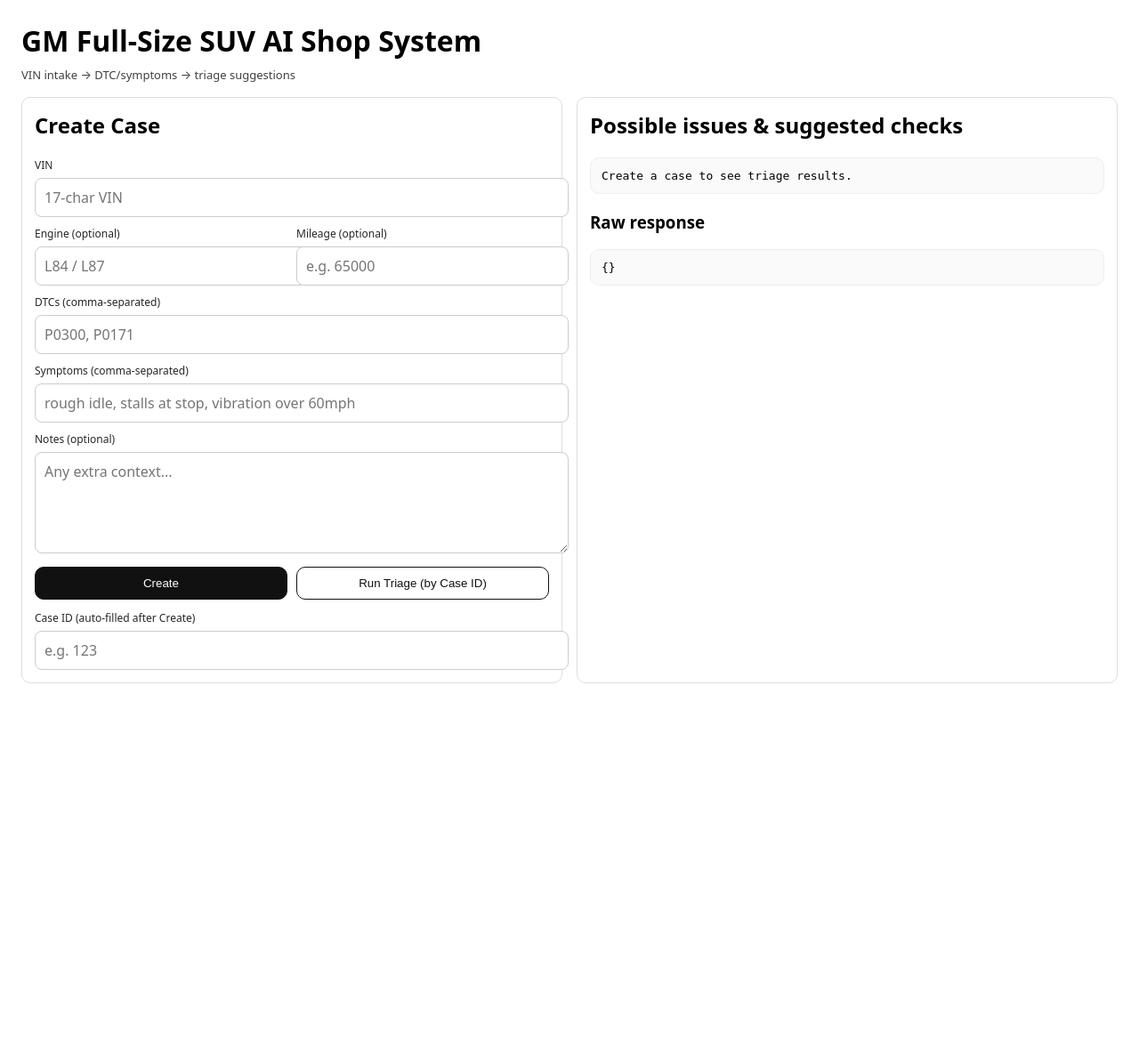
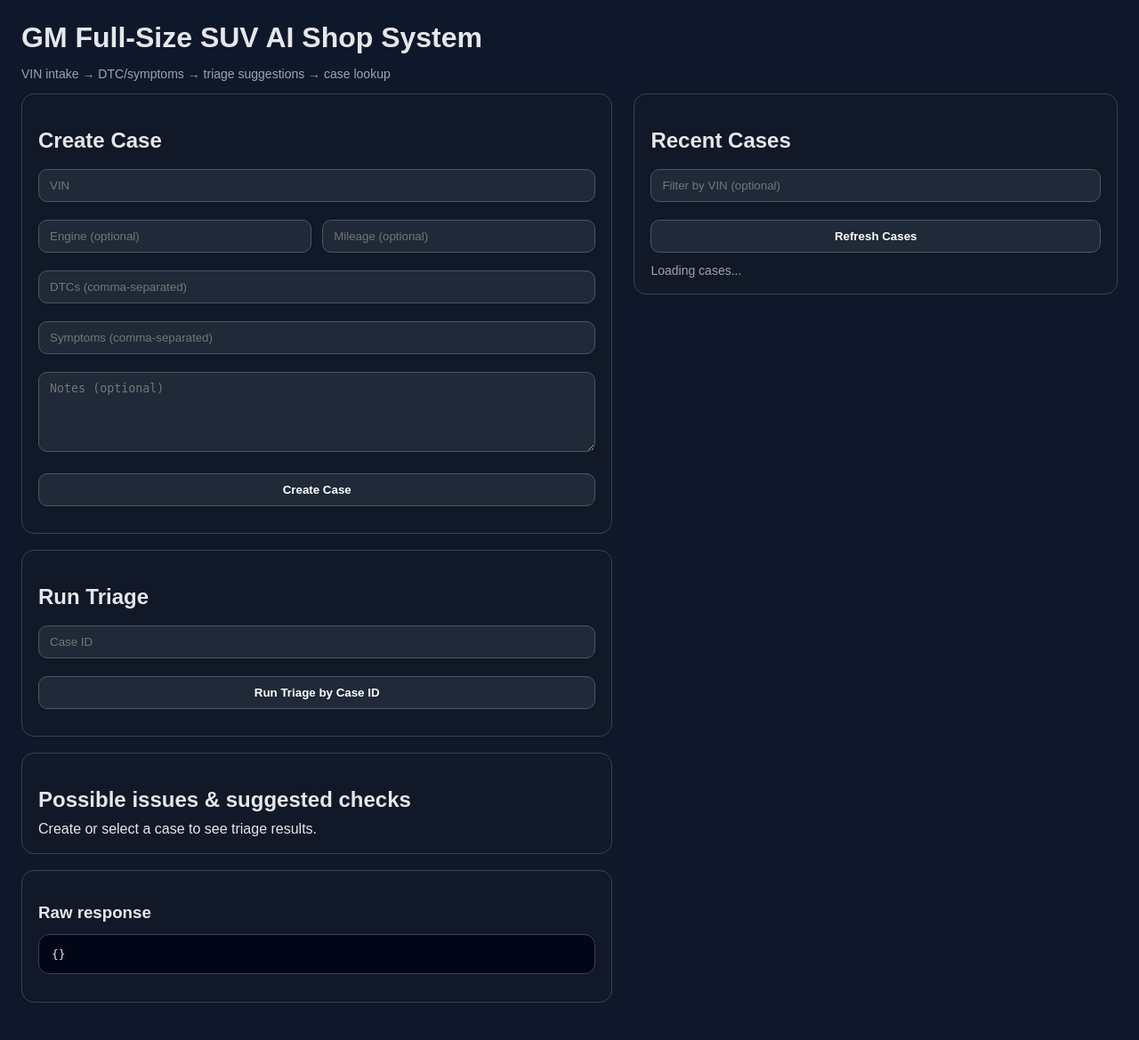
Before and after one commit to ramisaurous/mvpsoftware, a FastAPI app: page / in a window 1280 px wide. Shown: the whole page at 89% size. Before the commit the page ends 768 px from the top, so only its background shows below. Run offline with FastAPI, Linux system fonts and the light colour scheme.

Commit message:
Update index.html

```diff
--- a/app/templates/index.html
+++ b/app/templates/index.html
@@ -1,193 +1,261 @@
-<!doctype html>
+<!DOCTYPE html>
 <html lang="en">
 <head>
   <meta charset="utf-8" />
-    <meta name="viewport" content="width=device-width, initial-scale=1" />
+  <meta name="viewport" content="width=device-width,initial-scale=1" />
   <title>GM Full-Size SUV AI Shop System</title>
   <style>
-      body { font-family: ui-sans-serif, system-ui, -apple-system, Segoe UI, Roboto, Arial; margin: 24px; }
-      h1 { margin: 0 0 8px; }
-      .grid { display: grid; grid-template-columns: 1fr 1fr; gap: 16px; }
-      .card { border: 1px solid #ddd; border-radius: 10px; padding: 14px; }
-      label { display: block; font-size: 12px; margin: 10px 0 6px; opacity: 0.85; }
-      input, textarea { width: 100%; padding: 10px; border: 1px solid #ccc; border-radius: 8px; font: inherit; }
-      textarea { min-height: 92px; resize: vertical; }
-      button { padding: 10px 14px; border: 1px solid #111; border-radius: 10px; background: #111; color: #fff; cursor: pointer; }
-      button.secondary { background: #fff; color: #111; }
-      pre { white-space: pre-wrap; word-break: break-word; background: #fafafa; border: 1px solid #eee; border-radius: 10px; padding: 12px; }
-      .row { display: flex; gap: 10px; align-items: end; }
-      .row > * { flex: 1; }
-      .muted { opacity: 0.75; font-size: 13px; }
+    body {
+      font-family: Arial, sans-serif;
+      margin: 24px;
+      background: #0f172a;
+      color: #e5e7eb;
+    }
+    h1, h2, h3 { margin-bottom: 10px; }
+    .grid {
+      display: grid;
+      grid-template-columns: 1.1fr 0.9fr;
+      gap: 24px;
+    }
+    .card {
+      background: #111827;
+      border: 1px solid #374151;
+      border-radius: 14px;
+      padding: 18px;
+      margin-bottom: 18px;
+    }
+    input, textarea, button {
+      width: 100%;
+      box-sizing: border-box;
+      padding: 10px 12px;
+      margin-top: 8px;
+      margin-bottom: 12px;
+      border-radius: 10px;
+      border: 1px solid #4b5563;
+      background: #1f2937;
+      color: #fff;
+    }
+    textarea { min-height: 90px; resize: vertical; }
+    button {
+      cursor: pointer;
+      font-weight: 700;
+    }
+    .row {
+      display: grid;
+      grid-template-columns: 1fr 1fr;
+      gap: 12px;
+    }
+    .case-item {
+      border: 1px solid #374151;
+      border-radius: 12px;
+      padding: 12px;
+      margin-bottom: 10px;
+      background: #0b1220;
+      cursor: pointer;
+    }
+    .case-item:hover {
+      border-color: #60a5fa;
+      background: #111827;
+    }
+    .muted { color: #9ca3af; font-size: 14px; }
+    pre {
+      white-space: pre-wrap;
+      word-wrap: break-word;
+      background: #020617;
+      border: 1px solid #334155;
+      border-radius: 12px;
+      padding: 14px;
+      overflow-x: auto;
+    }
+    .pill {
+      display: inline-block;
+      padding: 3px 8px;
+      border-radius: 999px;
+      background: #1e3a8a;
+      font-size: 12px;
+      margin-right: 6px;
+      margin-top: 6px;
+    }
   </style>
 </head>
-
 <body>
   <h1>GM Full-Size SUV AI Shop System</h1>
-    <div class="muted">VIN intake → DTC/symptoms → triage suggestions</div>
+  <p class="muted">VIN intake → DTC/symptoms → triage suggestions → case lookup</p>
 
-    <div class="grid" style="margin-top: 16px;">
+  <div class="grid">
+    <div>
       <div class="card">
-        <h2 style="margin-top:0;">Create Case</h2>
+        <h2>Create Case</h2>
 
-        <label for="vin">VIN</label>
-        <input id="vin" placeholder="17-char VIN" />
+        <input id="vin" placeholder="VIN" />
+        <div class="row">
+          <input id="engine" placeholder="Engine (optional)" />
+          <input id="mileage" type="number" placeholder="Mileage (optional)" />
+        </div>
+        <input id="dtcs" placeholder="DTCs (comma-separated)" />
+        <input id="symptoms" placeholder="Symptoms (comma-separated)" />
+        <textarea id="notes" placeholder="Notes (optional)"></textarea>
 
-        <div class="row">
-          <div>
-            <label for="engine">Engine (optional)</label>
-            <input id="engine" placeholder="L84 / L87" />
+        <button id="createBtn">Create Case</button>
       </div>
-          <div>
-            <label for="mileage">Mileage (optional)</label>
-            <input id="mileage" placeholder="e.g. 65000" inputmode="numeric" />
+
+      <div class="card">
+        <h2>Run Triage</h2>
+        <input id="caseId" placeholder="Case ID" />
+        <button id="triageBtn">Run Triage by Case ID</button>
+      </div>
+
+      <div class="card">
+        <h2>Possible issues & suggested checks</h2>
+        <div id="triageResults">Create or select a case to see triage results.</div>
+      </div>
+
+      <div class="card">
+        <h3>Raw response</h3>
+        <pre id="rawResponse">{}</pre>
       </div>
     </div>
 
-        <label for="dtcs">DTCs (comma-separated)</label>
-        <input id="dtcs" placeholder="P0300, P0171" />
-
-        <label for="symptoms">Symptoms (comma-separated)</label>
-        <input id="symptoms" placeholder="rough idle, stalls at stop, vibration over 60mph" />
-
-        <label for="notes">Notes (optional)</label>
-        <textarea id="notes" placeholder="Any extra context..."></textarea>
-
-        <div class="row" style="margin-top: 10px;">
-          <!-- IMPORTANT: type="button" prevents accidental form submit/reload -->
-          <button type="button" onclick="createCase()">Create</button>
-          <button type="button" class="secondary" onclick="runTriage()">Run Triage (by Case ID)</button>
+    <div>
+      <div class="card">
+        <h2>Recent Cases</h2>
+        <input id="vinFilter" placeholder="Filter by VIN (optional)" />
+        <button id="refreshCasesBtn">Refresh Cases</button>
+        <div id="caseList" class="muted">Loading cases...</div>
       </div>
-
-        <label for="caseId" style="margin-top: 12px;">Case ID (auto-filled after Create)</label>
-        <input id="caseId" placeholder="e.g. 123" inputmode="numeric" />
-      </div>
-
-      <div class="card">
-        <h2 style="margin-top:0;">Possible issues & suggested checks</h2>
-        <pre id="triageOut">Create a case to see triage results.</pre>
-
-        <h3>Raw response</h3>
-        <pre id="createOut">{}</pre>
     </div>
   </div>
 
   <script>
-      const j = (x) => JSON.stringify(x, null, 2);
+    const $ = (id) => document.getElementById(id);
 
-      function renderHits(hits) {
-        if (!Array.isArray(hits) || hits.length === 0) return "No triage hits.";
-        return hits.slice(0, 10).map((h, i) => {
-          const title = h?.name ?? h?.rule_name ?? h?.rule_id ?? "Unknown";
-          const score = (h?.score ?? h?.weight ?? "");
-          const causes = Array.isArray(h?.likely_causes) ? h.likely_causes.join(", ") : "";
-          const checks = Array.isArray(h?.checks) ? h.checks.map(c => `- ${c}`).join("\n") : "";
-          return `${i + 1}. ${title}${score !== "" ? ` (score: ${score})` : ""}\nCauses: ${causes}\nChecks:\n${checks}`;
-        }).join("\n\n");
+    function splitCSV(value) {
+      return value
+        .split(",")
+        .map(s => s.trim())
+        .filter(Boolean);
     }
 
-      function extractHits(data) {
-        return (data?.triage?.hits ?? data?.case?.triage_snapshot?.hits ?? []);
-      }
-
-      async function safeReadJson(res) {
-        const text = await res.text(); // always works
+    function fmtDate(value) {
+      if (!value) return "";
       try {
-          return { ok: true, data: JSON.parse(text), raw: text };
+        return new Date(value).toLocaleString();
       } catch {
-          return { ok: false, data: null, raw: text };
+        return value;
       }
     }
 
-      async function createCase() {
-        document.getElementById("triageOut").textContent = "Creating case...";
-        document.getElementById("createOut").textContent = "{}";
+    function renderTriage(data) {
+      const hits = data?.triage?.hits || [];
+      const container = $("triageResults");
 
-        const payload = {
-          vin: document.getElementById("vin").value,
-          engine: document.getElementById("engine").value || null,
-          mileage: parseInt(document.getElementById("mileage").value || "", 10) || null,
-          dtcs: (document.getElementById("dtcs").value || "").split(",").map(s => s.trim()).filter(Boolean),
-          symptoms: (document.getElementById("symptoms").value || "").split(",").map(s => s.trim()).filter(Boolean),
-          notes: document.getElementById("notes").value || null,
-        };
-
-        try {
-          const res = await fetch("/api/cases", {
-            method: "POST",
-            headers: { "Content-Type": "application/json" },
-            body: JSON.stringify(payload),
-          });
-
-          const parsed = await safeReadJson(res);
-
-          document.getElementById("createOut").textContent =
-            `HTTP ${res.status} ${res.statusText}\n\n` +
-            (parsed.ok ? j(parsed.data) : parsed.raw);
-
-          if (!res.ok) {
-            document.getElementById("triageOut").textContent =
-              `Create failed (HTTP ${res.status}). See Raw response.`;
+      if (!hits.length) {
+        container.innerHTML = "<p class='muted'>No triage hits returned.</p>";
         return;
       }
 
-          if (!parsed.ok || !parsed.data) {
-            document.getElementById("triageOut").textContent =
-              `Create succeeded but response was not JSON (HTTP ${res.status}). See Raw response.`;
+      container.innerHTML = hits.map((hit, i) => `
+        <div class="case-item" style="cursor:default;">
+          <strong>#${i + 1} ${hit.name || "Unnamed Rule"}</strong>
+          <div class="muted">Category: ${hit.category || "n/a"} | Score: ${hit.score ?? "n/a"}</div>
+
+          <div style="margin-top:10px;"><strong>Likely causes</strong></div>
+          <div>
+            ${(hit.probable_causes || []).map(c => `
+              <span class="pill">${c.cause} (${c.weight})</span>
+            `).join("") || "<span class='muted'>None</span>"}
+          </div>
+
+          <div style="margin-top:10px;"><strong>Suggested checks</strong></div>
+          <ul>
+            ${(hit.suggested_checks || []).map(x => `<li>${x}</li>`).join("")}
+          </ul>
+        </div>
+      `).join("");
+    }
+
+    function setRaw(data) {
+      $("rawResponse").textContent = JSON.stringify(data, null, 2);
+    }
+
+    async function loadCases() {
+      const vin = $("vinFilter").value.trim().toUpperCase();
+      let url = "/cases?limit=25";
+      if (vin) url += `&vin=${encodeURIComponent(vin)}`;
+
+      const res = await fetch(url);
+      const data = await res.json();
+      const rows = data.cases || [];
+      const list = $("caseList");
+
+      if (!rows.length) {
+        list.innerHTML = "<p class='muted'>No cases found.</p>";
         return;
       }
 
-          const data = parsed.data;
-
-          const caseId = data?.case?.id;
-          if (caseId != null) document.getElementById("caseId").value = String(caseId);
-
-          const hits = extractHits(data);
-          document.getElementById("triageOut").textContent = renderHits(hits);
-        } catch (e) {
-          document.getElementById("triageOut").textContent =
-            "Fetch failed (true network error).";
-          document.getElementById("createOut").textContent = String(e);
-        }
+      list.innerHTML = rows.map(c => `
+        <div class="case-item" onclick="selectCase(${c.id})">
+          <strong>Case #${c.id}</strong>
+          <div class="muted">${fmtDate(c.created_at)}</div>
+          <div><strong>VIN:</strong> ${c.vin || ""}</div>
+          <div><strong>Engine:</strong> ${c.engine || "-"}</div>
+          <div><strong>Mileage:</strong> ${c.mileage ?? "-"}</div>
+          <div><strong>DTCs:</strong> ${(c.dtcs || []).join(", ") || "-"}</div>
+          <div><strong>Symptoms:</strong> ${(c.symptoms || []).join(", ") || "-"}</div>
+        </div>
+      `).join("");
     }
 
-      async function runTriage() {
-        const caseId = document.getElementById("caseId").value.trim();
-        if (!caseId) {
-          document.getElementById("triageOut").textContent = "Enter a Case ID first.";
-          return;
+    async function selectCase(id) {
+      $("caseId").value = id;
+      const res = await fetch(`/cases/${id}`);
+      const data = await res.json();
+      setRaw(data);
     }
 
-        document.getElementById("triageOut").textContent = "Running triage...";
+    window.selectCase = selectCase;
 
-        try {
-          const res = await fetch(`/api/cases/${encodeURIComponent(caseId)}/triage`, { method: "POST" });
-          const parsed = await safeReadJson(res);
+    $("createBtn").addEventListener("click", async () => {
+      const payload = {
+        vin: $("vin").value.trim(),
+        engine: $("engine").value.trim() || null,
+        mileage: $("mileage").value ? Number($("mileage").value) : null,
+        dtcs: splitCSV($("dtcs").value),
+        symptoms: splitCSV($("symptoms").value),
+        notes: $("notes").value.trim() || null
+      };
 
-          document.getElementById("createOut").textContent =
-            `HTTP ${res.status} ${res.statusText}\n\n` +
-            (parsed.ok ? j(parsed.data) : parsed.raw);
+      const res = await fetch("/cases", {
+        method: "POST",
+        headers: { "Content-Type": "application/json" },
+        body: JSON.stringify(payload)
+      });
 
-          if (!res.ok) {
-            document.getElementById("triageOut").textContent =
-              `Triage failed (HTTP ${res.status}). See Raw response.`;
-            return;
+      const data = await res.json();
+      setRaw(data);
+
+      if (data?.case?.id) {
+        $("caseId").value = data.case.id;
       }
 
-          if (!parsed.ok || !parsed.data) {
-            document.getElementById("triageOut").textContent =
-              `Triage succeeded but response was not JSON (HTTP ${res.status}). See Raw response.`;
-            return;
-          }
+      renderTriage(data);
+      await loadCases();
+    });
 
-          const data = parsed.data;
-          const hits = extractHits(data);
-          document.getElementById("triageOut").textContent = renderHits(hits);
-        } catch (e) {
-          document.getElementById("triageOut").textContent =
-            "Fetch failed (true network error).";
-          document.getElementById("createOut").textContent = String(e);
-        }
-      }
+    $("triageBtn").addEventListener("click", async () => {
+      const caseId = $("caseId").value.trim();
+      if (!caseId) return;
+
+      const res = await fetch(`/cases/${caseId}/triage`, { method: "POST" });
+      const data = await res.json();
+      setRaw(data);
+      renderTriage(data);
+      await loadCases();
+    });
+
+    $("refreshCasesBtn").addEventListener("click", loadCases);
+
+    loadCases();
   </script>
 </body>
 </html>
```
Lines whose indentation alone changed are shown as unchanged.
